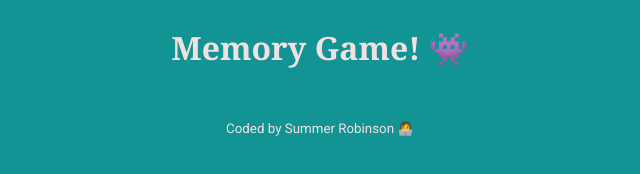
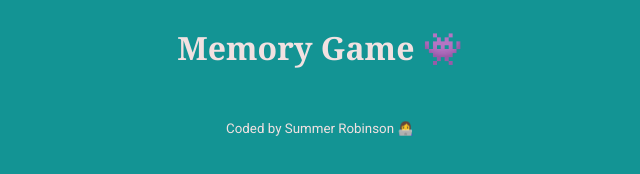
Before and after one commit to SummerinTech/Memory-Game-Vanilla-Javascript, a plain HTML site: page index.html in a window 1280 px wide. Shown: the whole page, without its empty margins (320-960 px from the left). Drawn offline with Linux system fonts and the light colour scheme.

Commit message:
Set up Game
Set up basic file structure for game

```diff
--- a/index.html
+++ b/index.html
@@ -17,7 +17,7 @@
 		<link rel="stylesheet" href="/src/style.css" />
 	</head>
 	<body>
-		<h1>Memory Game! 👾</h1>
+		<h1>Memory Game 👾</h1>
 		<div class="memory-box"></div>
 		<footer class="footer"><small>Coded by Summer Robinson 👩‍💻</small></footer>
 		<script src="/src/index.js"></script>
```
